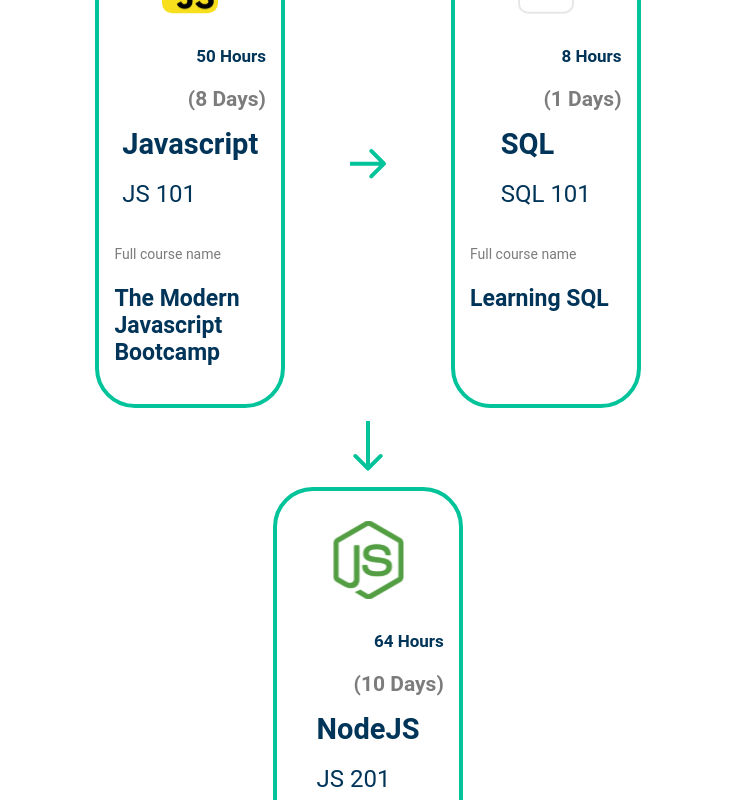
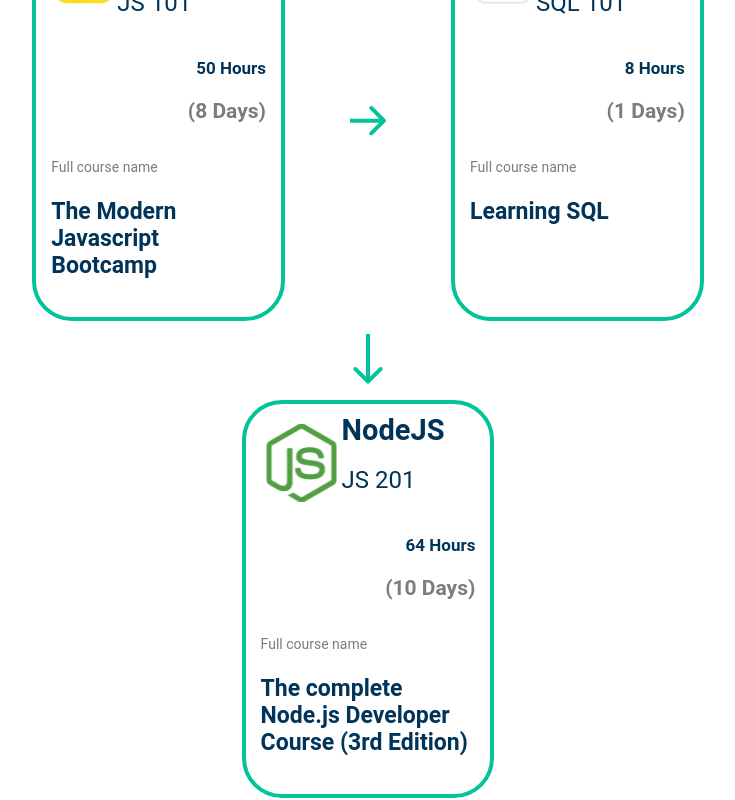
Before and after one commit to BalqesKhalid/backend-react-css-assignment, a React (Create React App) app in the folder css-app/: page / in a window 1280 px wide. Shown: the part 580-1380 px from the top of the page, without its empty margins (280-1015 px from the left). Built offline with nearby package versions, Linux system fonts and the light colour scheme.

Commit message:
updating green box

```diff
--- a/css-app/src/css/green_box.css
+++ b/css-app/src/css/green_box.css
@@ -3,15 +3,16 @@
     border: 4px solid #02C39A;
     box-sizing: border-box;
     border-radius: 40px;
-    width: 15%;
+    width: 20%;
     padding: 15px;
 }
 
-.first_row .image {
-    padding: 15px;
+.green_box .first_row .image {
+    padding: 5px;
+    float: left;
 }
 
-.first_row .title {
+.green_box .first_row .title {
     color: rgba(0, 52, 89, 1);
     font-family: Roboto;
     font-size: 24px;
@@ -19,10 +20,11 @@
     font-weight: 400;
     letter-spacing: 0em;
     margin: 0;
-    display: inline-block;
+    display: inline;
+    float: left;
 }
 
-.first_row .title .first {
+.green_box .first_row .title .first {
     font-family: Roboto;
     font-size: 29px;
     font-style: normal;
@@ -32,7 +34,7 @@
     margin-top: -6px;
 }
 
-.first_row .title .last {
+.green_box .first_row .title .last {
     font-family: Roboto;
     font-size: 24px;
     font-style: normal;
@@ -42,11 +44,12 @@
     margin-top: -10px;
 }
 
-.first_row .duration {
+.green_box .first_row .duration {
     float: right;
+    display: inline;
 }
 
-.first_row .duration .hours {
+.green_box .first_row .duration .hours {
     color: rgba(0, 52, 89, 1);
     font-family: Roboto;
     font-size: 17px;
@@ -57,7 +60,7 @@
     text-align: right;
 }
 
-.first_row .duration .days {
+.green_box .first_row .duration .days {
     color: rgba(124, 124, 124, 1);
     font-family: Roboto;
     font-size: 21px;
@@ -68,7 +71,11 @@
     text-align: right;
 }
 
-.green_box .full_course_name_part1 {
+.green_box .second_row {
+    float: left;
+}
+
+.green_box .second_row .full_course_name_part1 {
     color: rgba(124, 124, 124, 1);
     font-family: Roboto;
     font-size: 14px;
@@ -79,7 +86,7 @@
     text-align: left;
 }
 
-.green_box .full_course_name_part2 {
+.green_box .second_row .full_course_name_part2 {
     color: rgba(0, 52, 89, 1);
     font-family: Roboto;
     font-size: 23px;
--- a/css-app/src/js/core_cources/Grapgql_script_302.jsx
+++ b/css-app/src/js/core_cources/Grapgql_script_302.jsx
@@ -11,17 +11,18 @@
                 <div className='first_row'>
                     <div>
                         <img className='image' src={logo} alt="graphQl logo" />
+
+                        <div className='title'>
+                            <p className='first'>GraphQL</p>
+                            <p className='last'>JS 302</p>
+                        </div>
                         <div className='duration'>
                             <p className='hours'>40 Hours</p>
                             <p className='days'>(6 Days)</p>
                         </div>
-                        <div className='title'>
-                            <p className='first'>GraphQL</p>
-                            <p className='last'>JS 302</p>
-                        </div>
                     </div>
                 </div>
-                <div>
+                <div className='second_row'>
                     <p className='full_course_name_part1'>Full course name</p>
                     <p className='full_course_name_part2'>Practical GraphQL: Become a <br />GraphQL Ninja</p>
                 </div>
--- a/css-app/src/js/core_cources/Java_script_101.jsx
+++ b/css-app/src/js/core_cources/Java_script_101.jsx
@@ -10,17 +10,17 @@
                 <div className='first_row'>
                     <div>
                         <img className='image' src={logo} img="Java script" />
+                        <div className='title'>
+                        <p className='first'>Javascript</p>
+                        <p className='last'>JS 101</p>
+                        </div>
                         <div className='duration'>
                             <p className='hours'>50 Hours</p>
                             <p className='days'>(8 Days)</p>
                         </div>
-                        <div className='title'>
-                        <p className='first'>Javascript</p>
-                        <p className='last'>JS 101</p>
-                        </div>
                     </div>
                 </div>
-                <div>
+                <div className='second_row'>
                     <p className='full_course_name_part1'>Full course name</p>
                     <p className='full_course_name_part2'>The Modern Javascript <br /> Bootcamp</p>
                 </div>
--- a/css-app/src/js/core_cources/Nodejs_script_201.jsx
+++ b/css-app/src/js/core_cources/Nodejs_script_201.jsx
@@ -11,17 +11,18 @@
                 <div className='first_row'>
                     <div>
                         <img className='image' src={logo} img="NodeJS logo" />
+
+                        <div className='title'>
+                            <p className='first'>NodeJS</p>
+                            <p className='last'>JS 201</p>
+                        </div>
                         <div className='duration'>
                             <p className='hours'>64 Hours</p>
                             <p className='days'>(10 Days)</p>
                         </div>
-                        <div className='title'>
-                            <p className='first'>NodeJS</p>
-                            <p className='last'>JS 201</p>
-                        </div>
                     </div>
                 </div>
-                <div>
+                <div className='second_row'>
                     <p className='full_course_name_part1'>Full course name</p>
                     <p className='full_course_name_part2'>The complete Node.js Developer <br />Course (3rd Edition)</p>
                 </div>
--- a/css-app/src/js/core_cources/Sql_script_101.jsx
+++ b/css-app/src/js/core_cources/Sql_script_101.jsx
@@ -12,17 +12,17 @@
                 <div className='first_row'>
                     <div>
                         <img className='image' src={logo} img="SQL Logo" />
+                        <div className='title'>
+                            <p className='first'>SQL</p>
+                            <p className='last'>SQL 101</p>
+                        </div>
                         <div className='duration'>
                             <p className='hours'>8 Hours</p>
                             <p className='days'>(1 Days)</p>
                         </div>
-                        <div className='title'>
-                            <p className='first'>SQL</p>
-                            <p className='last'>SQL 101</p>
-                        </div>
                     </div>
                 </div>
-                <div>
+                <div className='second_row'>
                     <p className='full_course_name_part1'>Full course name</p>
                     <p className='full_course_name_part2'>Learning SQL</p>
                 </div>
```
